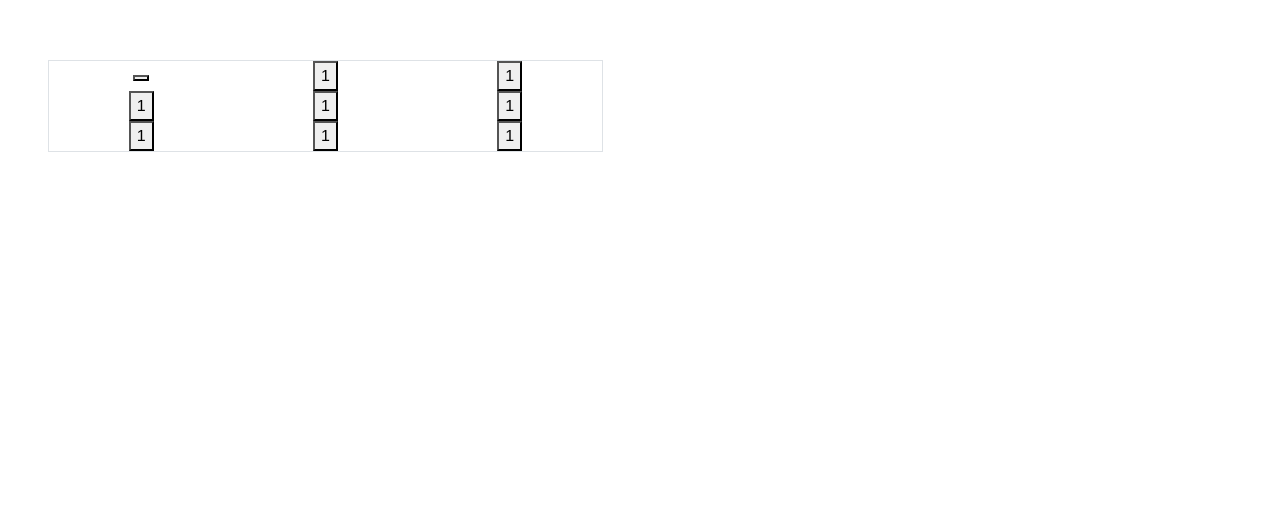
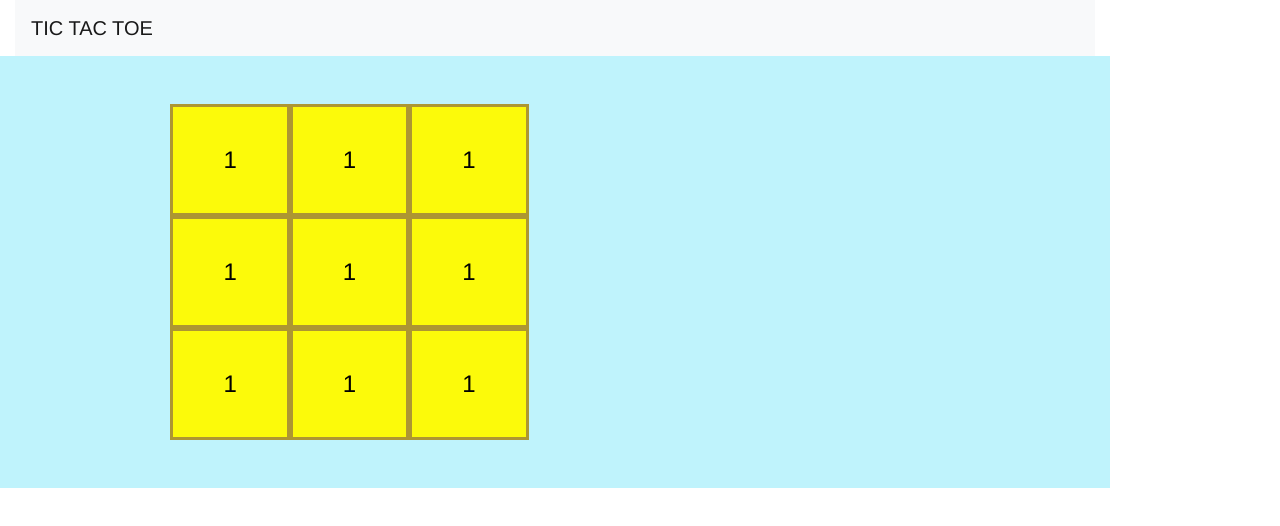
Before and after one commit to DhFernando/tic-tac-toe---Vue-Js, a Vue app: page / in a window 1280 px wide. Shown: the top 526 px of the page. Built offline with nearby package versions, Linux system fonts and the light colour scheme.

Commit message:
make style

```diff
--- a/src/App.vue
+++ b/src/App.vue
@@ -1,6 +1,6 @@
-<template>
-  <div id="app">
-    <ticTacToe />
+<template  >
+  <div id="app"  >
+      <ticTacToe />
   </div>
 </template>
 
@@ -27,6 +27,7 @@ export default {
   -moz-osx-font-smoothing: grayscale;
   text-align: center;
   color: #2c3e50;
-  margin-top: 60px;
+
+
 }
 </style>
--- a/src/components/ticTacToe.vue
+++ b/src/components/ticTacToe.vue
@@ -1,44 +1,37 @@
 <template>
-  <div class="row container" >
-    <div class="col-6 border ml-5">
+  <div class="row container"  >
+    <div class="col-12">
+      <nav class="navbar navbar-light bg-light">
+        <span class="navbar-brand mb-0 h1">TIC TAC TOE</span>
+      </nav>
+      <div class="row p-5" id = "game">
+        <div class="col-6 ml-5">
           <div class="row">
             <div class="col">
-            <button @click="clicked(1 , 0 , 0)" value = 1 id = 1></button>
-        </div>
-        <div class="col">
+                <button @click="clicked(1 , 0,0)" value = 1 id = 1> 1 </button>
                 <button @click="clicked(2 , 0,1)" id = 2>1</button>
-        </div>
-        <div class="col">
-            <button @click="clicked(3 ,0,2)" id = 3>1</button>
+                <button @click="clicked(3 , 0,2)" id = 3>1</button>
             </div>
           </div>
 
           <div class="row">
             <div class="col">
-            <button @click="clicked(4 ,1,0)" id = 4>1</button>
-        </div>
-        <div class="col">
-            <button @click="clicked(5 ,1,1)" id = 5>1</button>
-        </div>
-        <div class="col">
-            <button @click="clicked(6 ,1,2)" id = 6>1</button>
+                <button @click="clicked(4 , 1,0)" id = 4>1</button>
+                <button @click="clicked(5 , 1,1)" id = 5>1</button>
+                <button @click="clicked(6 , 1,2)" id = 6>1</button>
             </div>
           </div>
 
           <div class="row">
             <div class="col">
-            <button @click="clicked(7 ,2,0)" id = 7>1</button>
-        </div>
-        <div class="col">
-            <button @click="clicked(8 ,2,1)" id = 8>1</button>
-        </div>
-        <div class="col">
-            <button @click="clicked(9 ,2,2)" id = 9>1</button>
+                <button @click="clicked(7 , 2,0)" id = 7>1</button>
+                <button @click="clicked(8 , 2,1)" id = 8>1</button>
+                <button @click="clicked(9 , 2,2)" id = 9>1</button>
             </div>
           </div>
-{{ display }}
         </div>
-
+      </div>
+    </div>
   </div>
 </template>
 
@@ -84,6 +77,7 @@ export default {
           alert("win")
         }
       },
+
       clicked(e ,x,y){
         this.count ++;
         document.getElementById(e).disabled = true
@@ -105,5 +99,22 @@ export default {
 
 
 <style scoped>
+  button{
+    background-color: rgba(255, 251, 0, 0.959);
+    padding: 35px;
+    padding-left:50px;
+    padding-right: 50px;
+    border: 3px solid rgba(148, 118, 64, 0.753);
+    font-size: 1.5em;
+    transition-duration: 0.4s;
+  }
 
+button:hover {
+  background-color: rgb(243, 142, 26); /* Green */
+  color: white;
+}
+
+  #game{
+    background-color: rgb(191, 243, 252)
+  }
 </style>
```
Also changed, not shown: src/fireQuery.js (deleted). Lines whose indentation alone changed are shown as unchanged.
